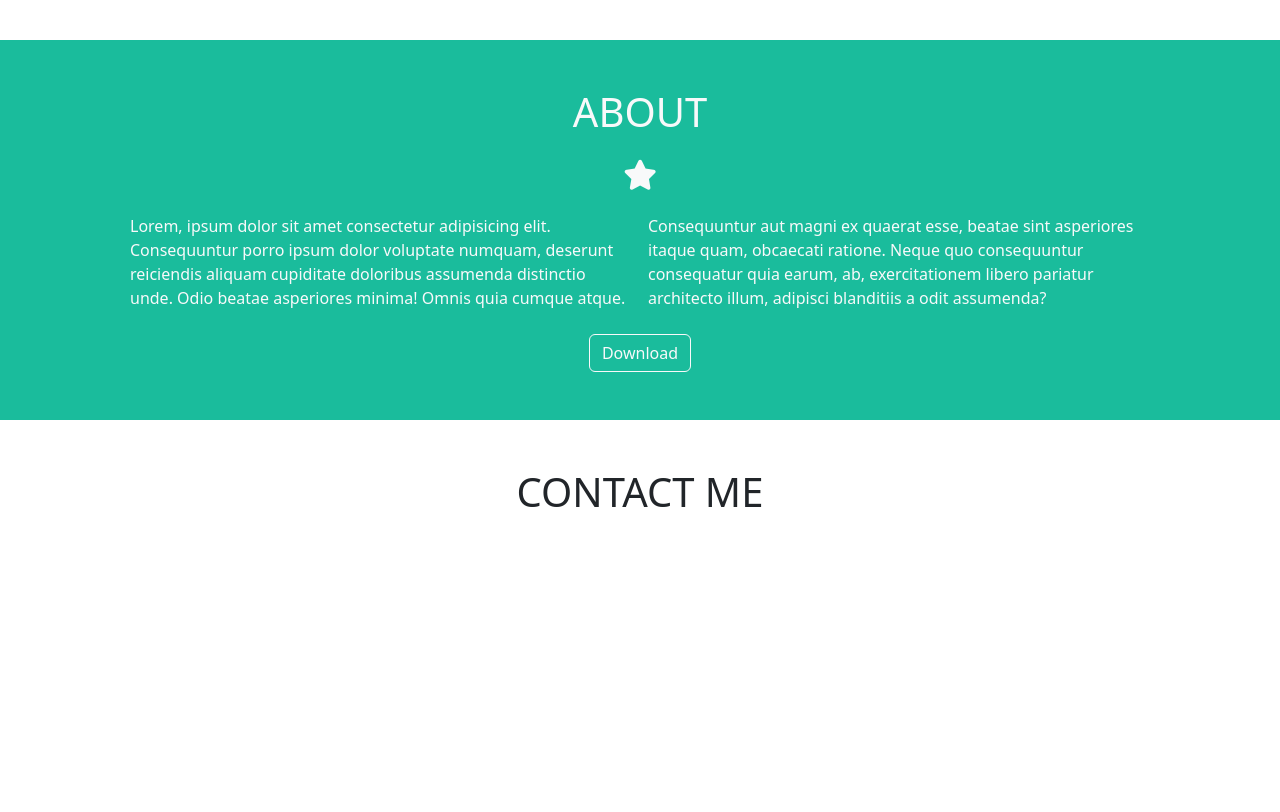
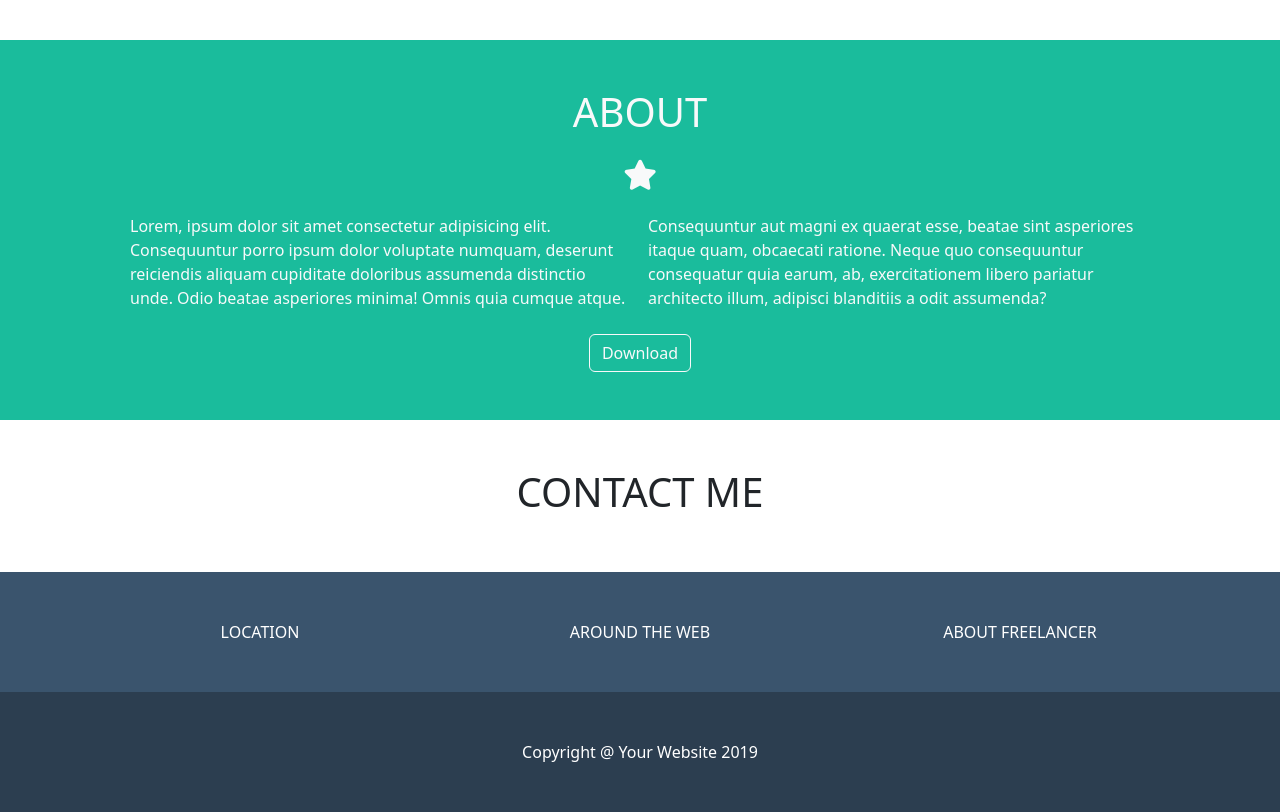
Before and after one commit to MLaz95/html-css-bootstrap-freelancer, a plain HTML site: page index.html in a window 1280 px wide. Shown: the part 1244-2056 px from the top of the page. Before the commit the page ends 1816 px from the top, so only its background shows below. Drawn offline with nearby package versions, Linux system fonts and the light colour scheme.

Commit message:
footer layout

```diff
--- a/index.html
+++ b/index.html
@@ -134,7 +134,18 @@
         </section>
       </main>
 
-      <footer></footer>
+      <footer class="my_ft_color">
+        <div class="container py-5">
+            <div class="row justify-content-center text-center">
+                <div class="col-12 col-md-4">LOCATION</div>
+                <div class="col-12 col-md-4">AROUND THE WEB</div>
+                <div class="col-12 col-md-4">ABOUT FREELANCER</div>
+            </div>
+        </div>
+        <div class="my_ft_secondary py-5 text-center">
+            <div>Copyright @ Your Website 2019</div>
+        </div>
+      </footer>
 
     <!-- bootstrap -->
     <script src="https://cdn.jsdelivr.net/npm/bootstrap@5.3.2/dist/js/bootstrap.bundle.min.js" integrity="sha384-C6RzsynM9kWDrMNeT87bh95OGNyZPhcTNXj1NW7RuBCsyN/o0jlpcV8Qyq46cDfL" crossorigin="anonymous"></script>
--- a/style.css
+++ b/style.css
@@ -20,3 +20,12 @@
 .fa-star{
     font-size: 30px;
 }
+
+.my_ft_color{
+    background-color: #3A546D;
+    color: white;
+}
+
+.my_ft_secondary{
+    background-color: #2C3E50;
+}
```
